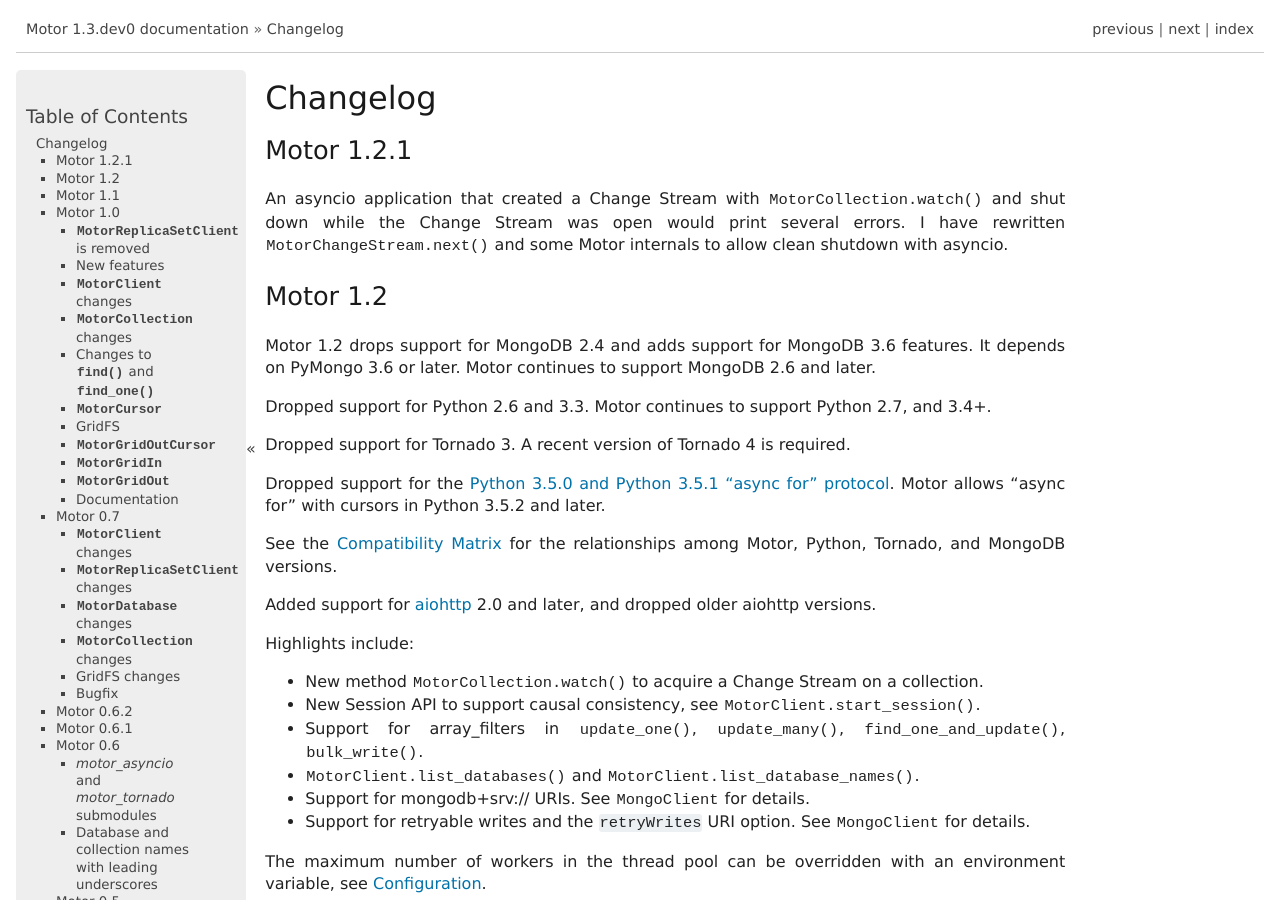
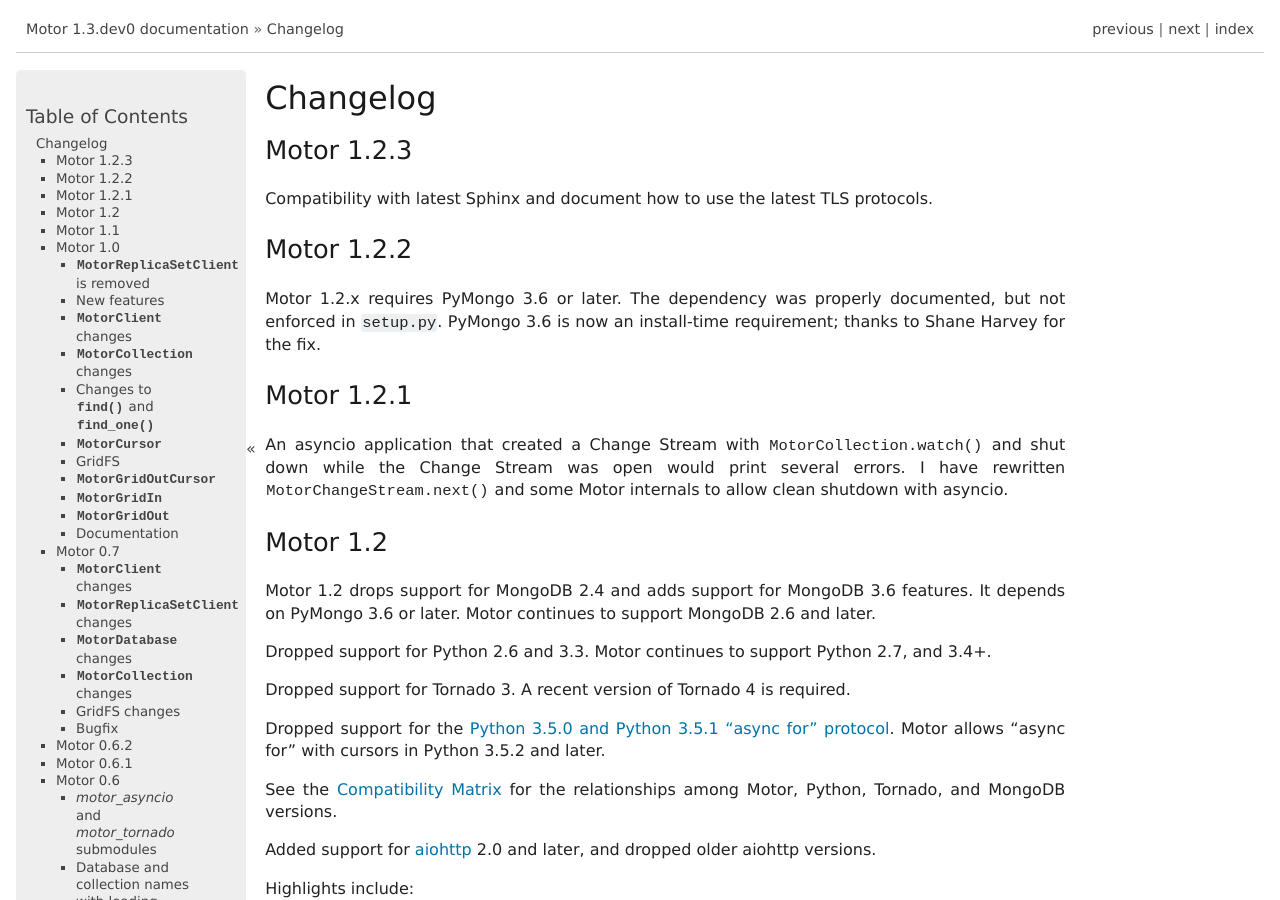
Before and after one commit to mongodb/motor, a Sphinx documentation site: the page built from doc/changelog.rst, in a window 1280 px wide and 900 px high. Built offline with Sphinx 7.4.7, drawn with Linux system fonts in a browser that asks for light colours; pages that are not in the unit, such as notebooks, are missing from menus; the version number is read from the project's files by our own code.

Commit message:
Changelog entries for 1.2.x

```diff
--- a/doc/changelog.rst
+++ b/doc/changelog.rst
@@ -2,6 +2,19 @@
 =========
 
 .. currentmodule:: motor.motor_tornado
+
+Motor 1.2.3
+-----------
+
+Compatibility with latest Sphinx and document how to use the latest TLS
+protocols.
+
+Motor 1.2.2
+-----------
+
+Motor 1.2.x requires PyMongo 3.6 or later. The dependency was properly
+documented, but not enforced in ``setup.py``. PyMongo 3.6 is now an install-time
+requirement; thanks to Shane Harvey for the fix.
 
 Motor 1.2.1
 -----------
```
